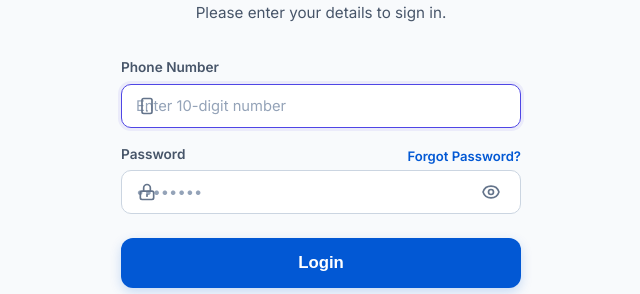
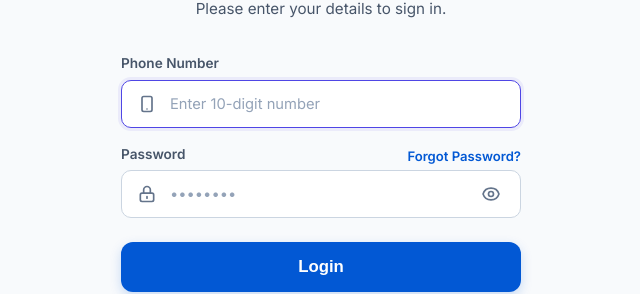
Before and after one commit to Prasanna1219/BillingApp, a React (Vite) app in the folder frontend/: page /login in a window 1280 px wide. Shown: the part 302-596 px from the top of the page, without its empty margins (319-959 px from the left). Built offline with nearby package versions, Linux system fonts and the light colour scheme.

Commit message:
Fix login and register input field padding

```diff
--- a/frontend/src/pages/LoginPage/components/LoginForm.css
+++ b/frontend/src/pages/LoginPage/components/LoginForm.css
@@ -133,7 +133,7 @@
 /* Light theme input fields */
 .inputStyle {
   width: 100%;
-  padding: 14px 16px 14px 48px; /* Left padding for inline icon */
+  padding: 14px 16px 14px 48px !important; /* Left padding for inline icon */
   border-radius: 12px;
   border: 1px solid #e2e8f0;
   background-color: #ffffff;
--- a/frontend/src/pages/LoginPage/components/RegisterForm.css
+++ b/frontend/src/pages/LoginPage/components/RegisterForm.css
@@ -92,7 +92,7 @@
 /* Input Fields styling */
 .registerForm .inputStyle {
   width: 100%;
-  padding: 14px 16px 14px 48px; /* Left padding for inline icon */
+  padding: 14px 16px 14px 48px !important; /* Left padding for inline icon */
   border-radius: 12px;
   border: 1px solid #e2e8f0;
   background-color: #ffffff;
```
